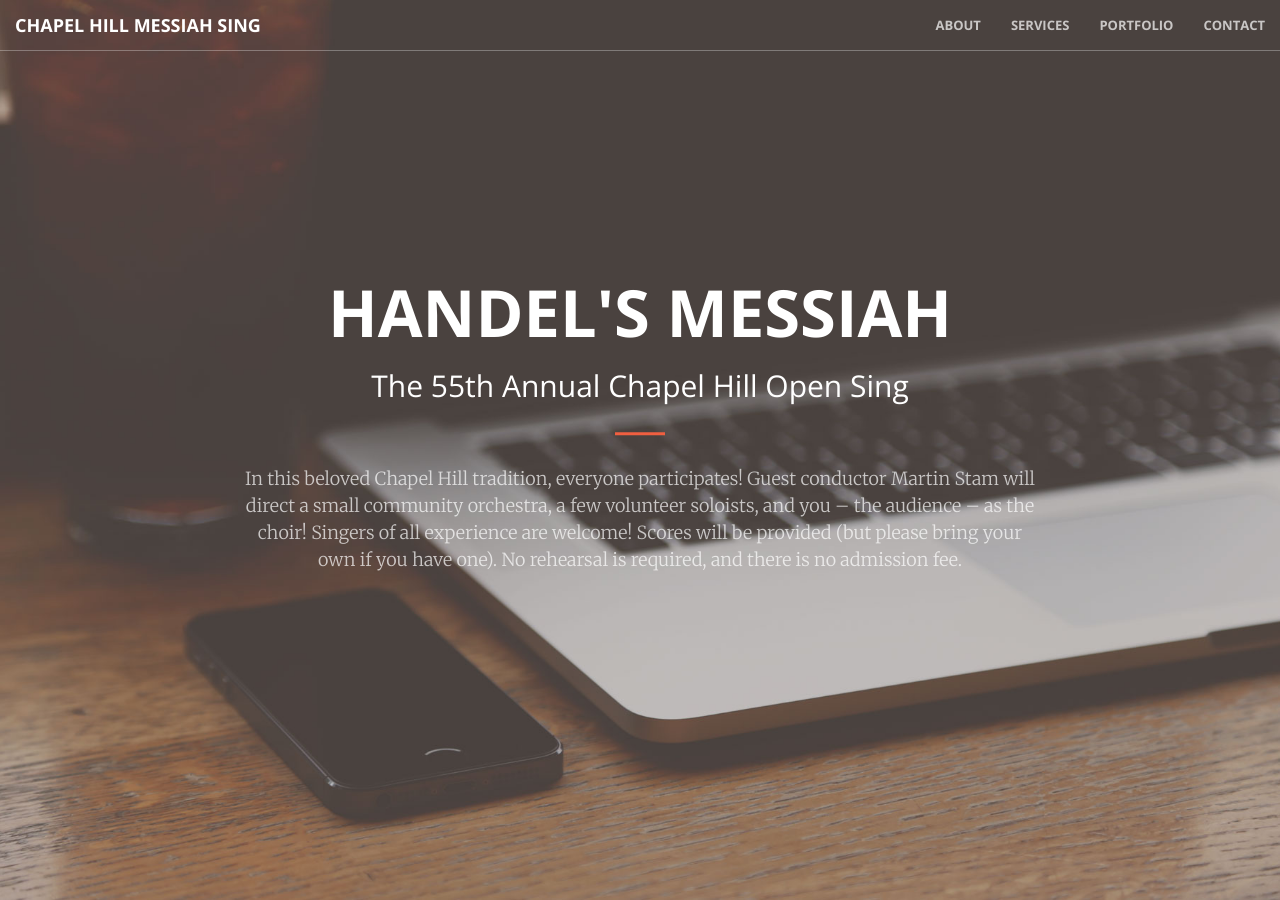
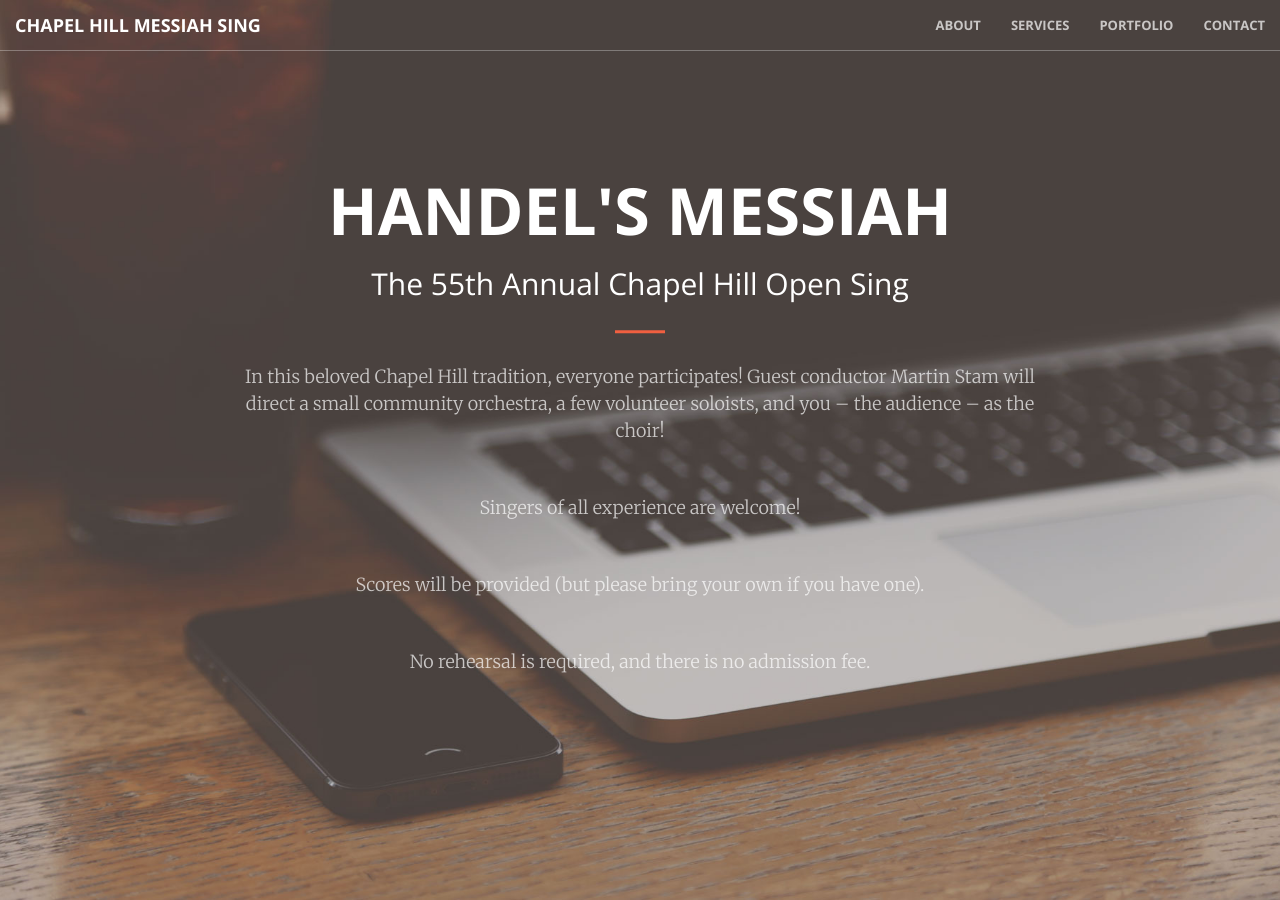
Before and after one commit to chapelhillmessiah/chapelhillmessiah.github.io, a Jekyll site: the page built from index-jekyll.html, in a window 1280 px wide and 900 px high. Built offline with Jekyll 4.4.1, drawn with Linux system fonts in a browser that asks for light colours.

```diff
--- a/_includes/header.html
+++ b/_includes/header.html
@@ -5,7 +5,10 @@
             <h1>Handel's Messiah</h1>
             <h2>The 55th Annual Chapel Hill Open Sing</h2>
             <hr>
-            <p>In this beloved Chapel Hill tradition, everyone participates! Guest conductor Martin Stam will direct a small community orchestra, a few volunteer soloists, and you – the audience – as the choir! Singers of all experience are welcome! Scores will be provided (but please bring your own if you have one). No rehearsal is required, and there is no admission fee.</p>
+            <p>In this beloved Chapel Hill tradition, everyone participates! Guest conductor Martin Stam will direct a small community orchestra, a few volunteer soloists, and you – the audience – as the choir!</p>
+            <p>Singers of all experience are welcome!</p>
+            <p>Scores will be provided (but please bring your own if you have one).</p>
+            <p>No rehearsal is required, and there is no admission fee.</p>
             <!-- <p>Start Bootstrap can help you build better websites using the Bootstrap CSS framework! Just download your template and start going, no strings attached!</p> -->
             <!-- <a href="#about" class="btn btn-primary btn-xl page-scroll">Find Out More</a> -->
         </div>
```
